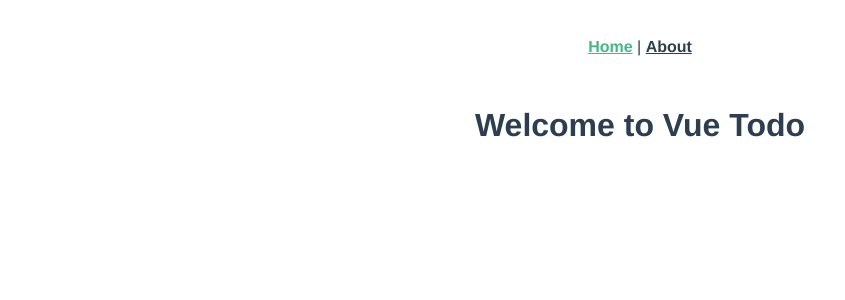
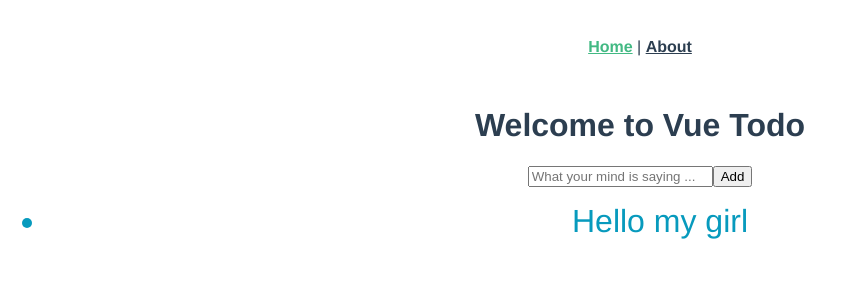
Before and after one commit to miladvafaeifard/vue-todo, a Vue app: page / in a window 1280 px wide. Shown: the top 300 px of the page, without its empty margins (0-845 px from the left). Built offline with nearby package versions, Linux system fonts and the light colour scheme.

Commit message:
Add basic adding todo

```diff
--- /dev/null
+++ b/src/components/TodoList.vue
@@ -0,0 +1,36 @@
+<template>
+  <div class="todo">
+      <input type="text" v-model="field" placeholder="What your mind is saying ...">
+      <button @click="Add()">Add</button>
+      <ul>
+        <li v-for="(todo, key, index) in this.$props.todos" :key="index">{{todo.title}}</li>
+      </ul>
+  </div>
+</template>
+
+<script lang="ts">
+import { Component, Prop, Vue } from 'vue-property-decorator';
+import Todo from '@/interfaces/todo.interface';
+
+@Component({
+  props: {
+    todos: Array as () => Array<Todo>
+  }
+})
+export default class TodoList extends Vue {
+  private field = '';
+  Add() {
+    this.$store.state.field = this.field;
+    this.$store.dispatch('Add');
+  }
+}
+</script>
+
+<style scoped lang="scss">
+.todo {
+  li {
+    font-size: 2rem;
+    color: #079abd;
+  }
+}
+</style>
--- /dev/null
+++ b/src/interfaces/todo.interface.ts
@@ -0,0 +1,5 @@
+export default interface Todo {
+    id: number;
+    title: string;
+    completed: boolean;
+}
--- a/src/store.ts
+++ b/src/store.ts
@@ -4,7 +4,29 @@ import Vuex from 'vuex';
 Vue.use(Vuex);
 
 export default new Vuex.Store({
-  state: {},
-  mutations: {},
-  actions: {}
+  state: {
+    field: '',
+    uuid: 0,
+    todos: [
+      {
+        id: 0,
+        title: 'Hello my girl'
+      }
+    ]
+  },
+  mutations: {
+    Add(state) {
+      if (state.field) {
+        state.todos.push({
+          id: state.uuid++,
+          title: state.field
+        });
+      }
+    }
+  },
+  actions: {
+    Add({ commit }) {
+      commit('Add');
+    }
+  }
 });
--- a/src/views/Home.vue
+++ b/src/views/Home.vue
@@ -1,16 +1,19 @@
 <template>
   <div class="home">
     <HelloWorld msg="Welcome to Vue Todo"/>
+    <TodoList :todos="$store.state.todos"></TodoList>
   </div>
 </template>
 
 <script lang="ts">
 import { Component, Vue } from 'vue-property-decorator';
-import HelloWorld from '@/components/HelloWorld.vue'; // @ is an alias to /src
+import HelloWorld from '@/components/HelloWorld.vue';
+import TodoList from '@/components/TodoList.vue';
 
 @Component({
   components: {
-    HelloWorld
+    HelloWorld,
+    TodoList
   }
 })
 export default class Home extends Vue {}
```
